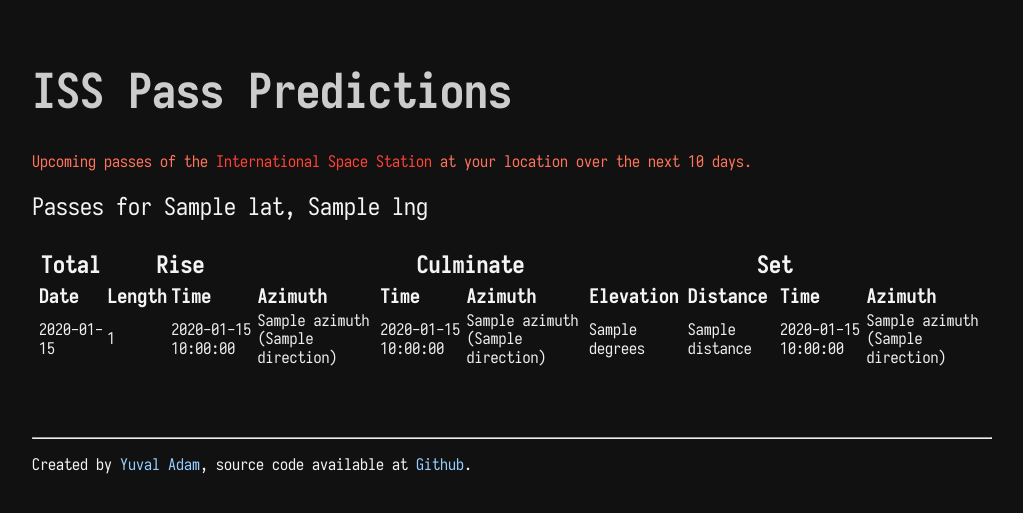
After one commit to yuvadm/iss.guru, a FastAPI app: template iss/templates/passes.html in a window 1280 px wide. The commit adds this page. Shown: the top 513 px of the page, without its empty margins (128-1151 px from the left). Run offline with FastAPI, Linux system fonts and the light colour scheme; the template is opened without the code that fills it: most values are stand-ins (such as "Sample title", 1, 10 or a date in 2020).

Commit message:
Split passes endpoint

```diff
--- a/iss/server.py
+++ b/iss/server.py
@@ -17,3 +17,16 @@ async def home(request: Request):
     return templates.TemplateResponse(
         "index.html", {"request": request, "predictions": preds}
     )
+
+
+@app.get("/passes/{lat}/{lng}")
+async def passes(request: Request, lat: float, lng: float):
+    preds = Predictions(lat, lng, altitude=0, days=5).get_grouped_predictions()
+    return templates.TemplateResponse(
+        "passes.html",
+        {
+            "request": request,
+            "predictions": preds,
+            "location": {"lat": lat, "lng": lng},
+        },
+    )
--- a/iss/templates/base.html
+++ b/iss/templates/base.html
@@ -12,7 +12,7 @@
   </head>
   <body class="bg-near-black near-white">
     <div class="pa4 mw8 center">
-      <h1 class="f1 moon-gray">ISS Pass Predictions</h1>
+      <a href="/" class="no-underline dim"><h1 class="f1 moon-gray">ISS Pass Predictions</h1></a>
       <p class="light-red">Upcoming passes of the <a href="https://en.wikipedia.org/wiki/International_Space_Station" class="link red dim">International Space Station</a> at your location over the next 10 days.</p>
 
       {% block content %}
--- /dev/null
+++ b/iss/templates/passes.html
@@ -0,0 +1,43 @@
+{% extends "base.html" %}
+
+{% block content %}
+<p class="f3">Passes for {{ location.lat }}, {{ location.lng }}</p>
+<table class="tl pa1 w-100">
+    <tr class=" tc pa1 f3">
+        <th colspan="1">Total</th>
+        <th colspan="2">Rise</th>
+        <th colspan="4">Culminate</th>
+        <th colspan="2">Set</th>
+    </tr>
+    <tr class="pa1 f4">
+        <th>Date</th>
+        <th>Length</th>
+        <th>Time</th>
+        <th>Azimuth</th>
+        <th>Time</th>
+        <th>Azimuth</th>
+        <th>Elevation</th>
+        <th>Distance</th>
+        <th>Time</th>
+        <th>Azimuth</th>
+    </tr>
+    {% for date, preds in predictions.items() %}
+        {% set date_loop = loop %}
+        {% for pred in preds %}
+        <tr class="pa1 {{ date_loop.cycle('light-gray', 'light-silver') }}">
+            {% if loop.first %}<td rowspan="{{ preds|length }}">{{ date }}</td>{% endif %}
+            <td>{{ pred.length }}</td>
+            <td>{{ pred.rise.time }}</td>
+            <td>{{ pred.rise.azimuth }} ({{ pred.rise.direction }})</td>
+            <td>{{ pred.culminate.time }}</td>
+            <td>{{ pred.culminate.azimuth }} ({{ pred.culminate.direction }})</td>
+            <td>{{ pred.culminate.degrees }}</td>
+            <td>{{ pred.culminate.distance }}</td>
+            <td>{{ pred.set.time }}</td>
+            <td>{{ pred.set.azimuth }} ({{ pred.set.direction }}) </td>
+        </tr>
+        {% endfor %}
+    {% endfor %}
+
+</table>
+{% endblock %}
```
Also changed, not shown: iss/templates/index.html (+0 -38 lines).
